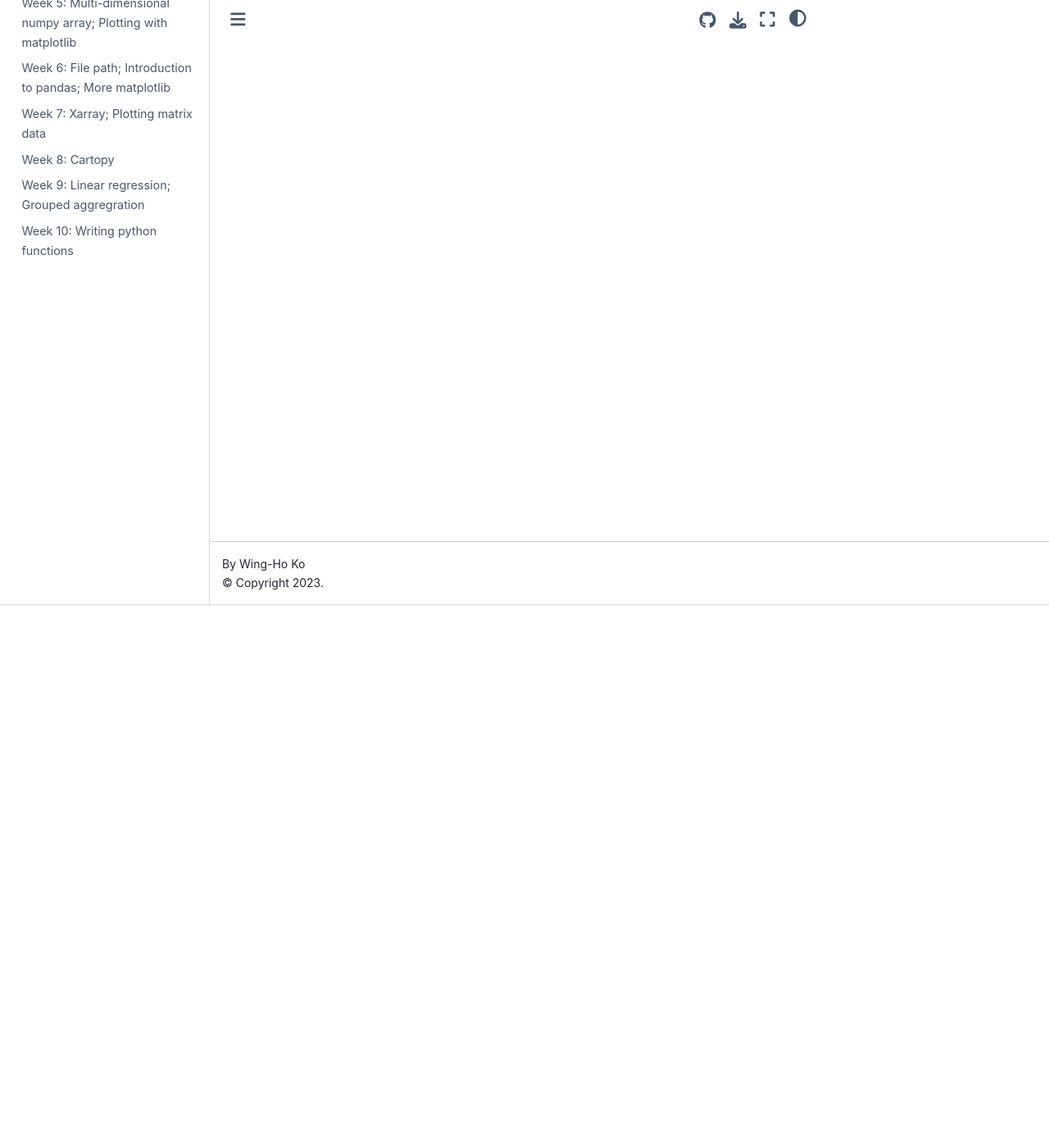
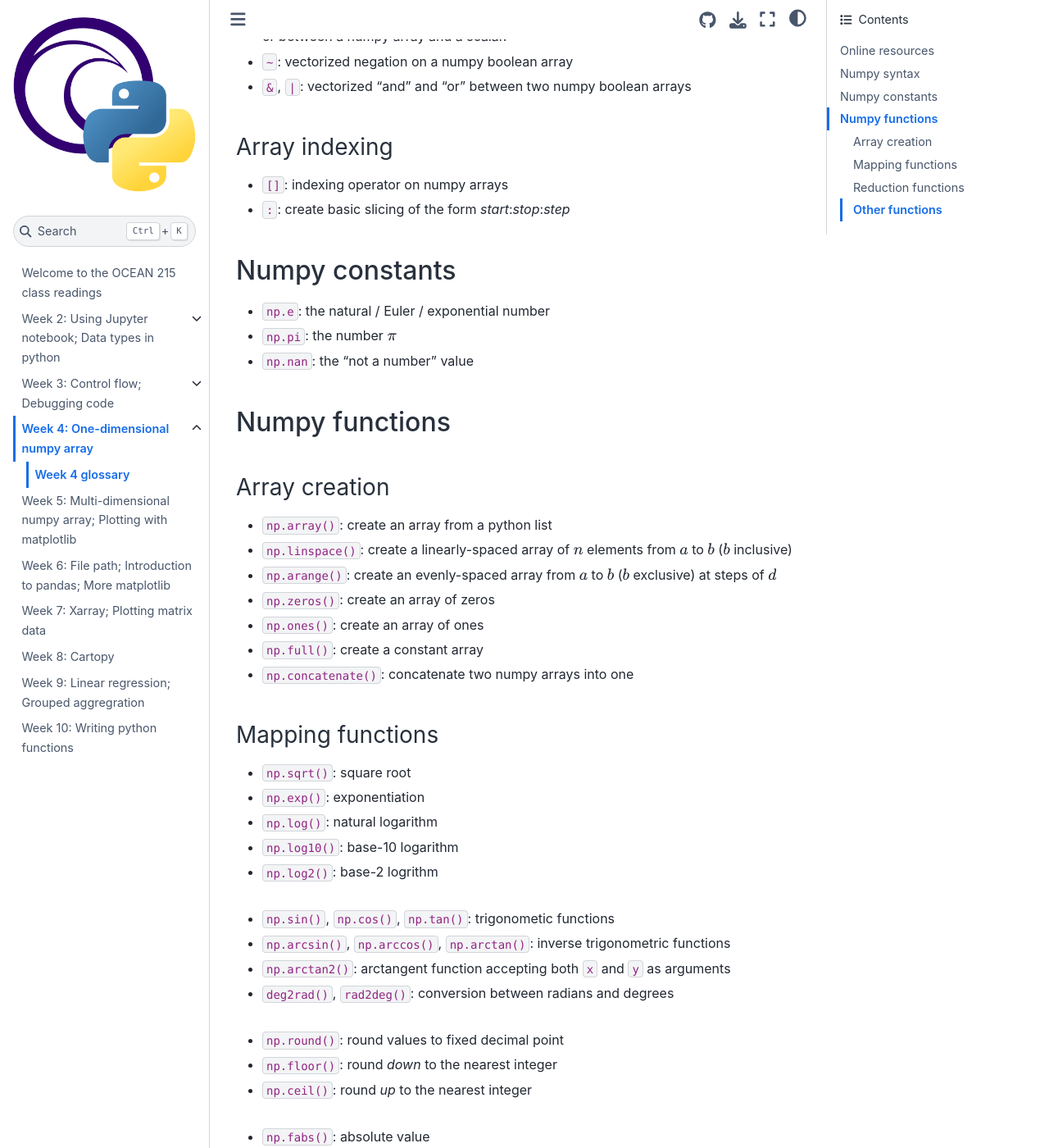
Before and after one commit to OCEAN-215-2025/preclass, a Jupyter Book: the page built from week_04/wk04_glossary.md, in a window 1280 px wide and 1400 px high, scrolled down 662 px. Shown: the whole window at 82% size. Built offline with Jupyter Book 1.0.4 settings and Sphinx 7.4.7 and the Sphinx Book theme 1.1.4, drawn with Linux system fonts in a browser that asks for light colours; pages that are not in the unit, such as notebooks, are missing from menus; some of the changed text lies outside the part shown.

Commit message:
Added week 4 materials

```diff
--- a/_toc.yml
+++ b/_toc.yml
@@ -23,7 +23,7 @@ chapters:
   - file: week_04/numpy_overview.ipynb
   - file: week_04/np_creation_indexing.ipynb
   - file: week_04/np_mapping_reduction.ipynb
-  - file: week_04/reading_documentations.md
+  - file: week_04/reading_documentations.ipynb
   - file: week_04/wk04_glossary.md
 - file: week_05/wk05_intro.md
 - file: week_06/wk06_intro.md
--- a/week_04/wk04_glossary.md
+++ b/week_04/wk04_glossary.md
@@ -1 +1,77 @@
 # Week 4 glossary
+
+## Online resources
+
+The official numpy documentations can be found at [https://numpy.org/doc/stable/reference/index.html#reference](https://numpy.org/doc/stable/reference/index.html#reference). You may find the page of array creation routines ([https://numpy.org/doc/stable/reference/routines.array-creation.html](https://numpy.org/doc/stable/reference/routines.array-creation.html)) and mathematical functions ([https://numpy.org/doc/stable/reference/routines.math.html](https://numpy.org/doc/stable/reference/routines.math.html)) especially useful.
+
+## Numpy syntax
+
+### arithmetic
+
++ `+`, `-`, `*`, `/`, `//`, `%`, `**`: vectorized arithmetic operators between 2 numpy arrays or between a numpy array and a scalar.
+
+### logical comparison
+
++ `==`, `!=`, `<`, `>`, `<=`, `>=`: vectorized comparison operators between 2 numpy arrays or between a numpy array and a scalar.
++ `~`: vectorized negation on a numpy boolean array
++ `&`, `|`: vectorized "and" and "or" between two numpy boolean arrays
+
+### Array indexing
+
++ `[]`: indexing operator on numpy arrays
++ `:`: create basic slicing of the form _start_:_stop_:_step_
+
+## Numpy constants
+
++ `np.e`: the natural / Euler / exponential number
++ `np.pi`: the number $\pi$
++ `np.nan`: the "not a number" value
+
+## Numpy functions
+
+### Array creation
+
++ `np.array()`: create an array from a python list
++ `np.linspace()`: create a linearly-spaced array of $n$ elements from $a$ to $b$ ($b$ inclusive)
++ `np.arange()`: create an evenly-spaced array from $a$ to $b$ ($b$ exclusive) at steps of $d$
++ `np.zeros()`: create an array of zeros
++ `np.ones()`: create an array of ones
++ `np.full()`: create a constant array
++ `np.concatenate()`: concatenate two numpy arrays into one
+
+### Mapping functions
+
++ `np.sqrt()`:  square root
++ `np.exp()`: exponentiation
++ `np.log()`: natural logarithm
++ `np.log10()`: base-10 logarithm
++ `np.log2()`: base-2 logrithm<br><br>
+
++ `np.sin()`, `np.cos()`, `np.tan()`: trigonometic functions
++ `np.arcsin()`, `np.arccos()`, `np.arctan()`: inverse trigonometric functions
++ `np.arctan2()`: arctangent function accepting both `x` and `y` as arguments
++ `deg2rad()`, `rad2deg()`: conversion between radians and degrees<br><br>
+
++ `np.round()`: round values to fixed decimal point
++ `np.floor()`: round *down* to the nearest integer
++ `np.ceil()`: round *up* to the nearest integer<br><br>
+
++ `np.fabs()`: absolute value
+
+### Reduction functions
+
++ `np.mean()`: calculating average
++ `np.var()`: calculating variance
++ `np.std()`: calculating standard deviation
++ `np.median()`: calculating median<br><br>
+
++ `np.prod()`: product over elements
++ `np.sum()`: sum over elements<br><br>
+
++ `np.max()`, `np.min()`: finding extremum *value* of an array
++ `np.argmax()`, `np.argmin()`: finding the *index* at which the extremum is attained
+
+### Other functions
+
++ `np.sort()`: sort an array
++ `np.argsort()`: sort the index of an array by the corresponding values
```
Also changed, not shown: week_02/wk02_glossary.md (+2 -0 lines), week_04/reading_documentations.md (deleted, +0 -1 lines), 5 other files.
